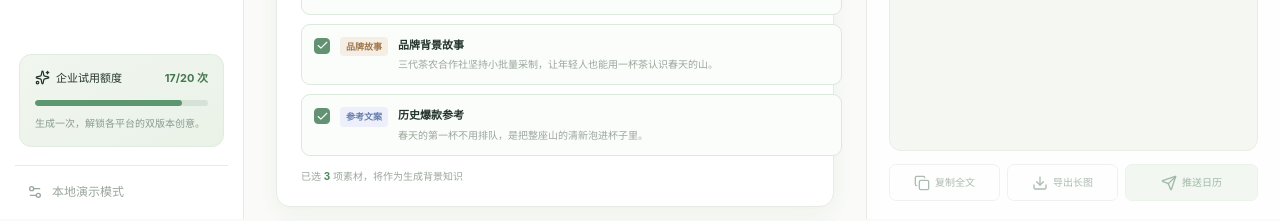
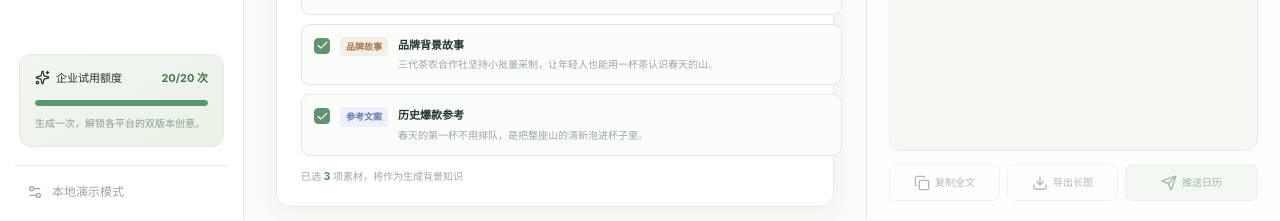
Before and after one commit to Nyx-hashhh/expert-team, a Next.js app in the folder ai-workbench/: page / in a window 1280 px wide. Shown: the part 581-802 px from the top of the page. Built offline with nearby package versions, Linux system fonts and the light colour scheme.

Commit message:
fix: reset trial usage quota to 20 of 20

```diff
--- a/ai-workbench/src/features/studio/Workbench.tsx
+++ b/ai-workbench/src/features/studio/Workbench.tsx
@@ -34,7 +34,7 @@ export function Workbench() {
   const [result, setResult] = useState<GenerateResult | null>(null);
   const [activePlatform, setActivePlatform] = useState<Platform>("xiaohongshu");
   const [activeVersion, setActiveVersion] = useState<Version>("A");
-  const [quota, setQuota] = useState(17);
+  const [quota, setQuota] = useState(20);
   const [isGenerating, setIsGenerating] = useState(false);
   const [showMaterialForm, setShowMaterialForm] = useState(false);
   const [draftMaterial, setDraftMaterial] = useState({ type: "product" as MaterialType, title: "", content: "" });
@@ -44,7 +44,7 @@ export function Workbench() {
   const materials = [...enterprise.materials, ...(customMaterials[enterprise.id] ?? [])];
 
   useEffect(() => {
-    const timeout = setTimeout(() => { setCustomMaterials(readLocal("materials", {})); setQuota(readLocal("quota", 17)); }, 0);
+    const timeout = setTimeout(() => { setCustomMaterials(readLocal("materials", {})); setQuota(readLocal("quota-v2", 20)); }, 0);
     return () => clearTimeout(timeout);
   }, []);
 
@@ -84,7 +84,7 @@ export function Workbench() {
     } catch { next = buildFallback(request, enterprise); }
     finally { clearTimeout(timeout); }
     setResult(next); setActivePlatform(platforms[0]); setActiveVersion("A");
-    setQuota(quota - 1); writeLocal("quota", quota - 1);
+    setQuota(quota - 1); writeLocal("quota-v2", quota - 1);
     setIsGenerating(false);
     setNotice(next.source === "fallback" ? "已加载本地优质演示结果" : "已生成各平台 A/B 创意文案");
   }
```
